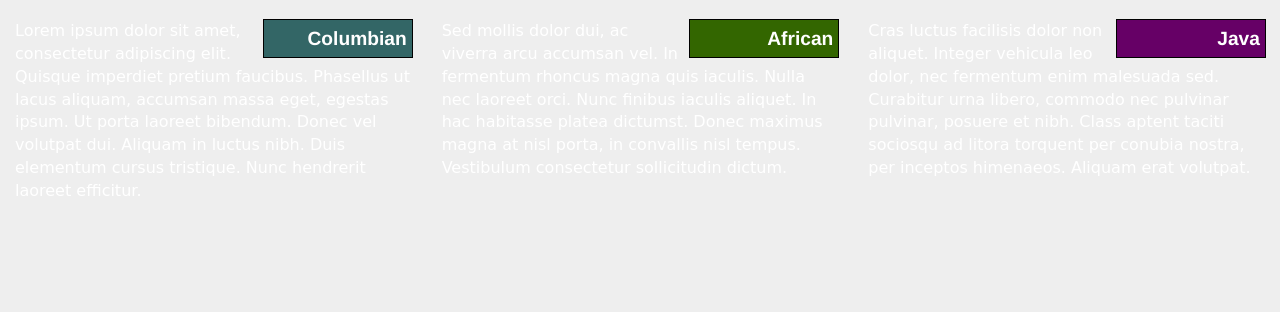
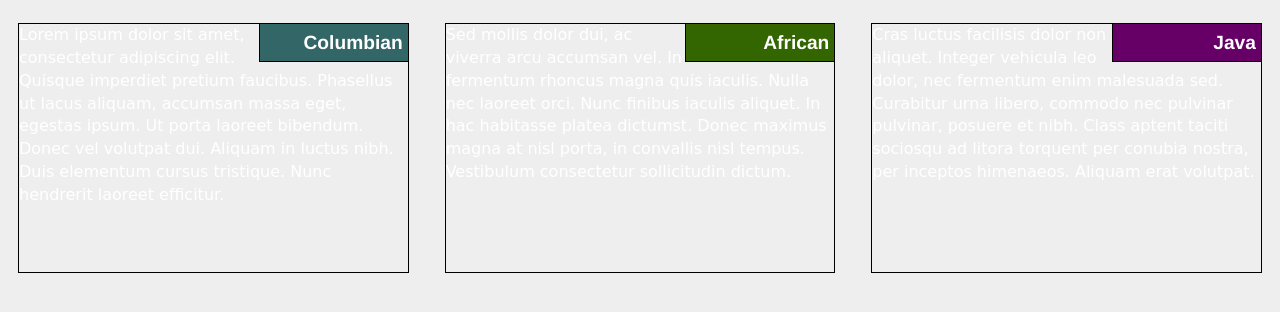
Before and after one commit to k2ed/first-site, a PHP site: page / in a window 1280 px wide. Shown: the part 80-392 px from the top of the page. Run offline with PHP 8.4, Linux system fonts and the light colour scheme; some web fonts are replaced.

Commit message:
Update styles.css

```diff
--- a/module3_assignment/css/styles.css
+++ b/module3_assignment/css/styles.css
@@ -85,6 +85,25 @@
   margin-top: -30px;
 }
 
+
+.box_outer
+{
+  position: relative;
+  border: none;
+  width: 100%;
+  margin: 0px;
+  padding: 3px;
+}
+
+.box
+{
+  background-color: #eeeeee;
+  position: relative;
+  border: 1px solid black;
+  width: 100%;
+  height: 250px;
+}
+
 .sub_title
 {
   position: relative;
```
